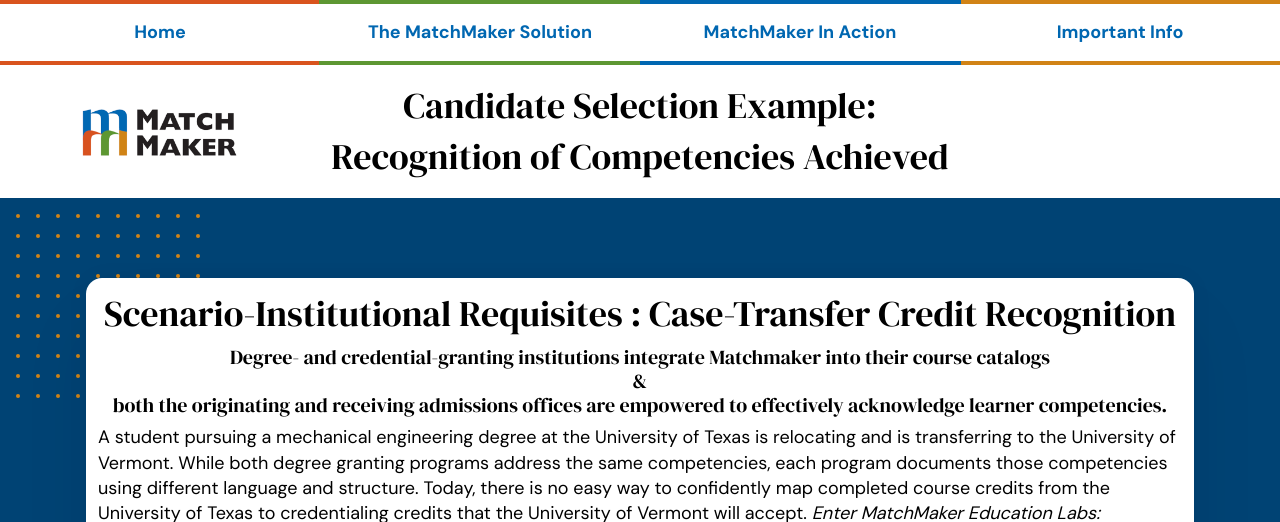
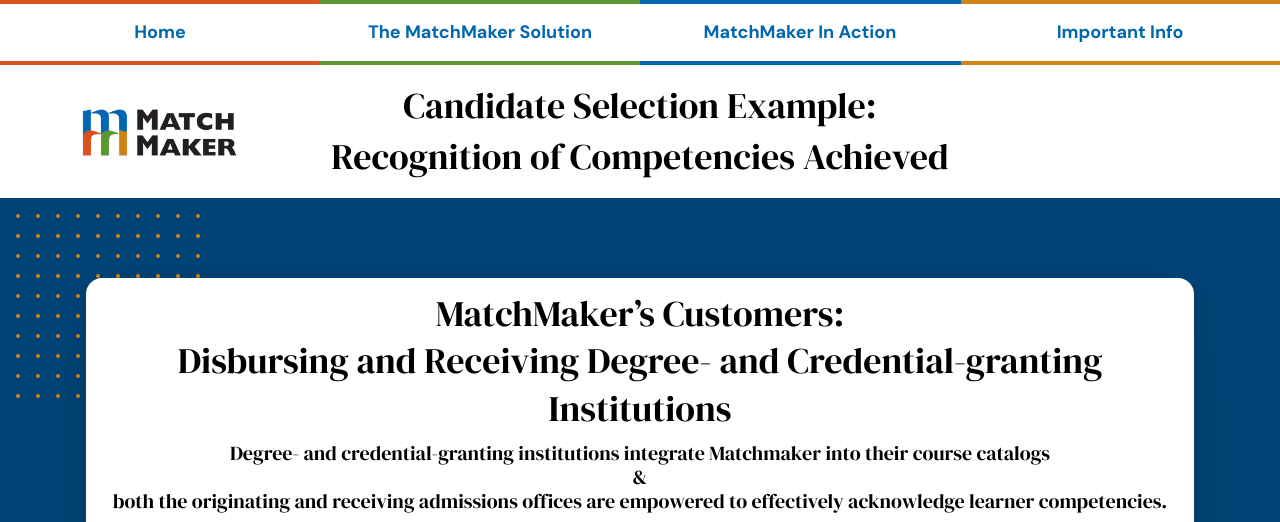
Before and after one commit to matchmakeredlabs/matchmakeredlabs.develop, a Jekyll site: the page built from _Action/4casestudy.md, in a window 1280 px wide, cut to the strip 0-522 px from the top of the page. Built offline with Jekyll 4.4.1, drawn with Linux system fonts in a browser that asks for light colours.

Commit message:
Update 4casestudy.md

```diff
--- a/_Action/4casestudy.md
+++ b/_Action/4casestudy.md
@@ -4,7 +4,7 @@
 icon: blocks
 ordinal: 7
 ---
-# Scenario-Institutional Requisites : Case-Transfer Credit Recognition
+# MatchMaker's Customers:<br/>Disbursing and Receiving Degree- and Credential-granting Institutions
 
 ### Degree- and credential-granting institutions integrate Matchmaker into their course catalogs<br/>&<br/>both the originating and receiving admissions offices are empowered to effectively acknowledge learner competencies.
 
```
